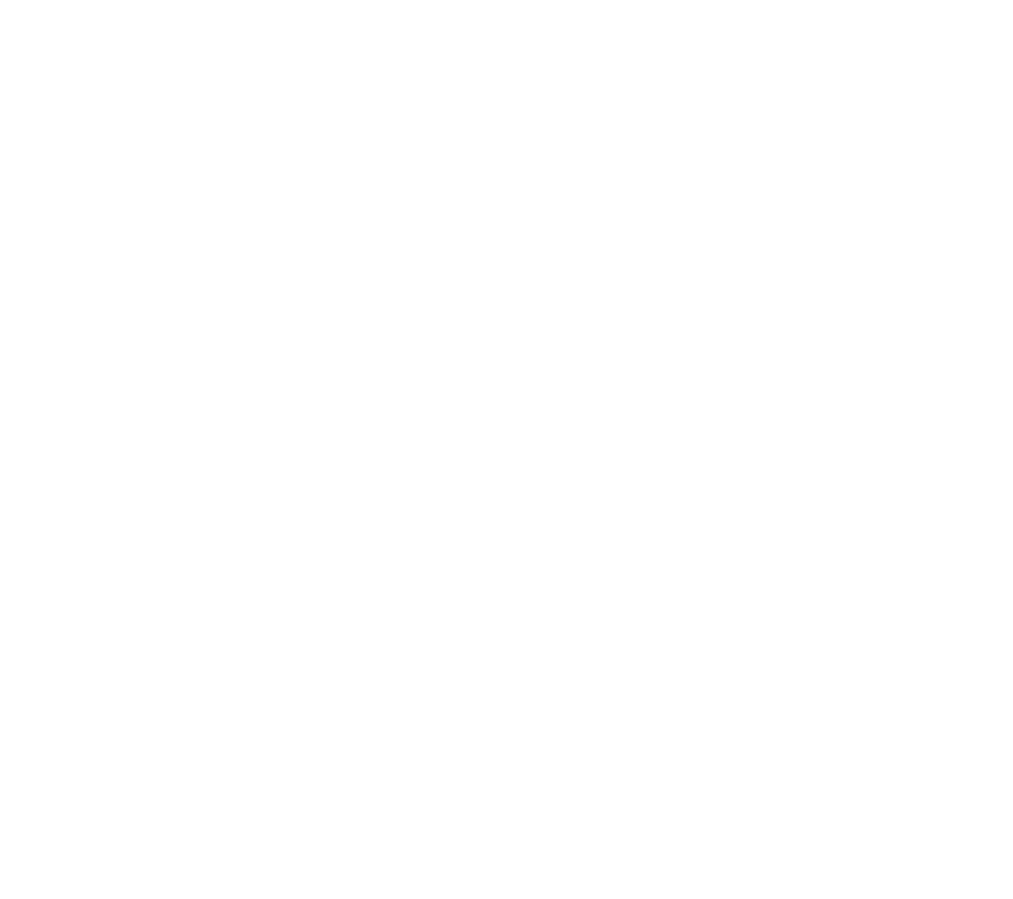
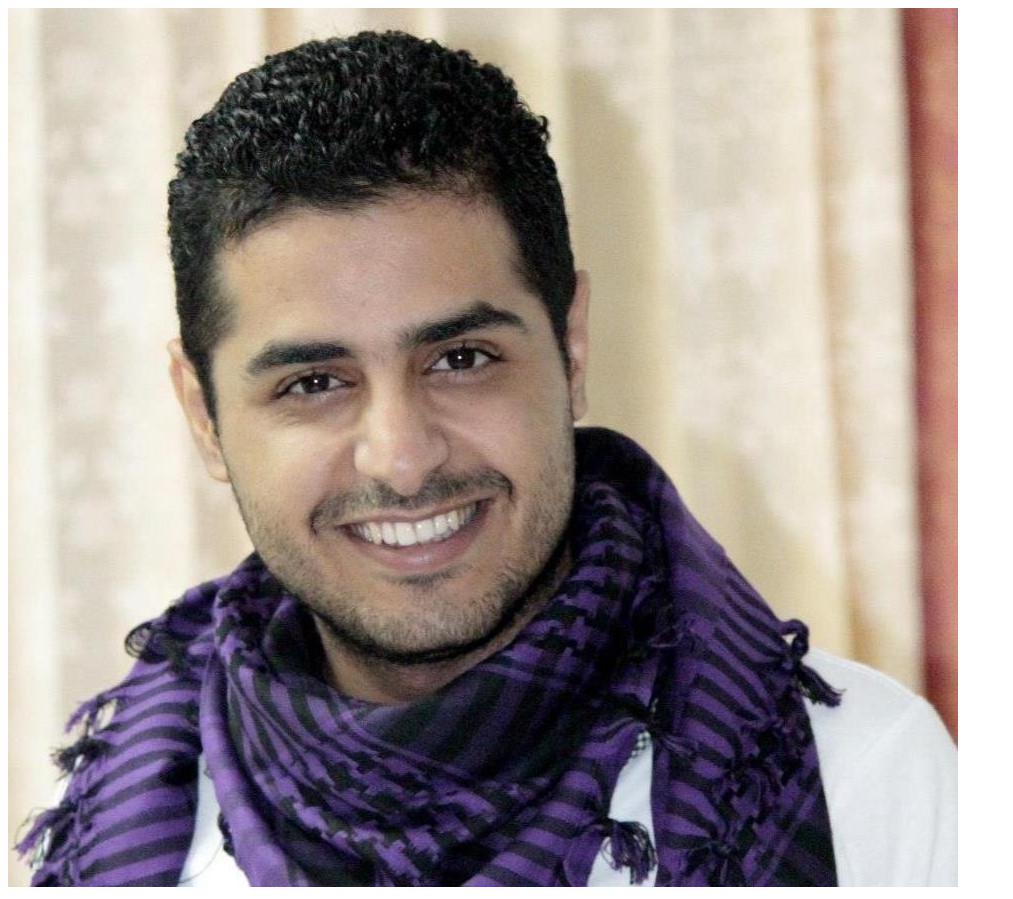
Before and after one commit to wailhassan/Desponsive-Card-Slider, a plain HTML site: page index.html in a window 1280 px wide. Shown: the whole page, without its empty margins (0-1013 px from the left). Before the commit the page ends 800 px from the top, so only its background shows below. Drawn offline with Linux system fonts and the light colour scheme.

Commit message:
Upload img file within photos

```diff
--- a/index.html
+++ b/index.html
@@ -1,4 +1,5 @@
 <!DOCTYPE html>
+<!-- Coding By WailHassn - https://github.com/wailhassan -->
 <html lang="en">
 
 <head>
@@ -9,7 +10,15 @@
 </head>
 
 <body>
-
+    <div class="container">
+        <div class="slider-wrapper">
+            <div class="card-list">
+                <div class="card-item">
+                    <img src="./img/IMG_1.JPG" alt="User Image" class="user-image">
+                </div>
+            </div>
+        </div>
+    </div>
 
     <script src="./javaScript.js"></script>
 </body>
```
Also changed, not shown: img/IMG_1.JPG (added), img/IMG_2.JPG (added), img/IMG_3.JPG (added), img/IMG_4.JPG (added), img/IMG_5.JPG (added), img/IMG_6.JPG (added), img/IMG_7.JPG (added), img/IMG_8.JPG (added), 1 other file.
